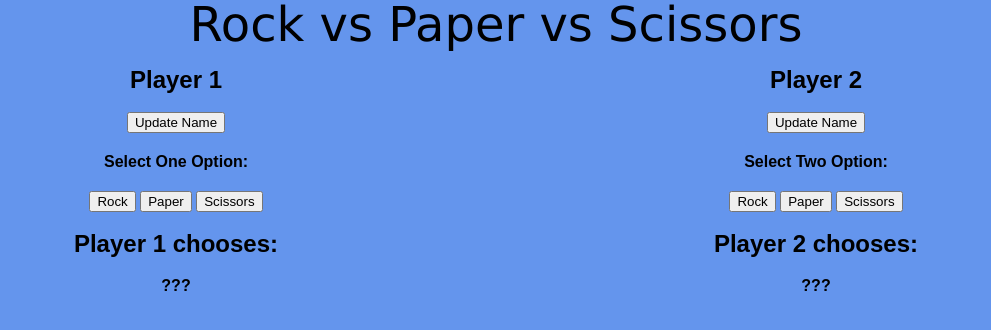
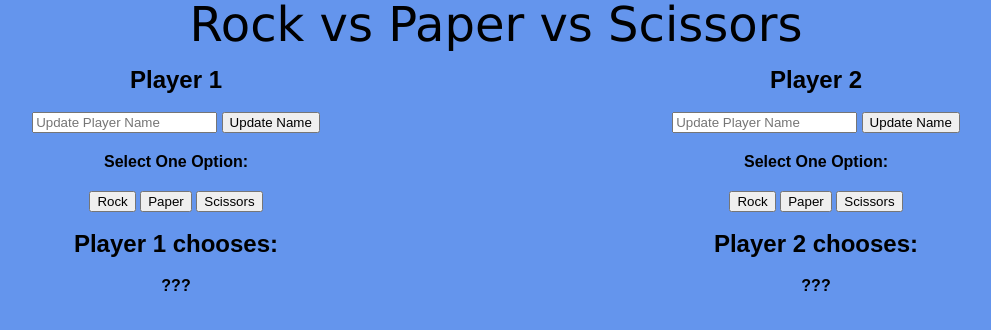
Before and after one commit to DRibeiro1124/rock-paper-scissors, a website: page public/index.html in a window 1280 px wide. Shown: the whole page, without its empty margins (144-1135 px from the left). Drawn offline with Linux system fonts and the light colour scheme.

Commit message:
modified the html and JS files

```diff
--- a/public/index.html
+++ b/public/index.html
@@ -12,9 +12,10 @@
   <header class="headline">Rock vs Paper vs Scissors</header>
 
   <section class="players">
-    <section>
-      <h2>Player 1</h2>
-      <button>Update Name</button>
+    <section class="player-one">
+      <h2 class="player-one-name">Player 1</h2>
+      <input class="p1-name-input" type="text" placeholder="Update Player Name">
+      <button class="p1-change-name-button">Update Name</button>
       <section>
         <h4>Select One Option:</h4>
         <button class="p1-rock-button">Rock</button>
@@ -27,11 +28,12 @@
       </section>
     </section>
 
+    <section class="player-two">
+      <h2 class="player-two-name">Player 2</h2>
+      <input class="p2-name-input" type="text" placeholder="Update Player Name">
+      <button class="p2-change-name-button">Update Name</button>
       <section>
-        <h2>Player 2</h2>
-        <button>Update Name</button>
-        <section>
-          <h4>Select Two Option:</h4>
+        <h4>Select One Option:</h4>
         <button class="p2-rock-button">Rock</button>
         <button class="p2-paper-button">Paper</button>
         <button class="p2-scissors-button">Scissors</button>
@@ -43,19 +45,6 @@
     </section>
   </section>
 
-
-
-
-
-
-
-
-
-
-
-
-
-
   <script src="/main.js" charset="utf-8"></script>
 </body>
 
--- a/public/main.js
+++ b/public/main.js
@@ -1,31 +1,43 @@
-const playerOneRockButtonEvent = () => {
+const updatePlayerOneName = () => {
+  console.log('updating player one name')
+  const playerName = document.querySelector('.p1-name-input').value
+  document.querySelector('player-one-name').textContent = playerName
+}
+
+const updatePlayerTwoName = () => {
+  console.log('updating player one name')
+  const playerName = document.querySelector('.p2-name-input').value
+  document.querySelector('.p2-name-input').textContent = playerName
+}
+
+const playerOneRockButtonSelected = () => {
   console.log('Player one rock button clicked')
   playerOneSelects = 'rock'
 }
-const playerOnePaperButtonEvent = () => {
+const playerOnePaperButtonSelected = () => {
   console.log('Player One paper button clicked')
   playerOneSelects = 'paper'
 }
-const playerOneScissorsButtonEvent = () => {
+const playerOneScissorsButtonSelected = () => {
   console.log('Player One scissors button clicked')
   playerOneSelects = 'scissors'
 }
-const playerTwoRockButtonEvent = () => {
+const playerTwoRockButtonSelected = () => {
   console.log('Player Two rock button clicked')
   playerTwoSelects = 'rock'
 }
-const playerTwoPaperButtonEvent = () => {
+const playerTwoPaperButtonSelected = () => {
   console.log('Player Two paper button clicked')
   playerTwoSelects = 'paper'
 }
-const playerTwoScissorsButtonEvent = () => {
+const playerTwoScissorsButtonSelected = () => {
   console.log('Player Two scissors button clicked')
   playerTwoSelects = 'scissors'
 }
 
-document.querySelector('.p1-rock-button').addEventListener('click', playerOneRockButtonEvent)
-document.querySelector('.p1-paper-button').addEventListener('click', playerOnePaperButtonEvent)
-document.querySelector('.p1-scissors-button').addEventListener('click', playerOneScissorsButtonEvent)
-document.querySelector('.p2-rock-button').addEventListener('click', playerTwoRockButtonEvent)
-document.querySelector('.p2-paper-button').addEventListener('click', playerTwoPaperButtonEvent)
-document.querySelector('.p2-scissors-button').addEventListener('click', playerTwoScissorsButtonEvent)
+document.querySelector('.p1-rock-button').addEventListener('click', playerOneRockButtonSelected)
+document.querySelector('.p1-paper-button').addEventListener('click', playerOnePaperButtonSelected)
+document.querySelector('.p1-scissors-button').addEventListener('click', playerOneScissorsButtonSelected)
+document.querySelector('.p2-rock-button').addEventListener('click', playerTwoRockButtonSelected)
+document.querySelector('.p2-paper-button').addEventListener('click', playerTwoPaperButtonSelected)
+document.querySelector('.p2-scissors-button').addEventListener('click', playerTwoScissorsButtonSelected)
```
Lines whose indentation alone changed are shown as unchanged.
